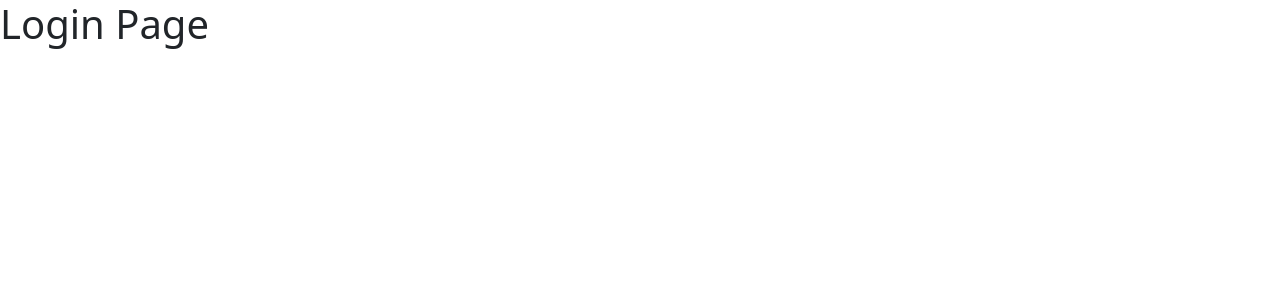
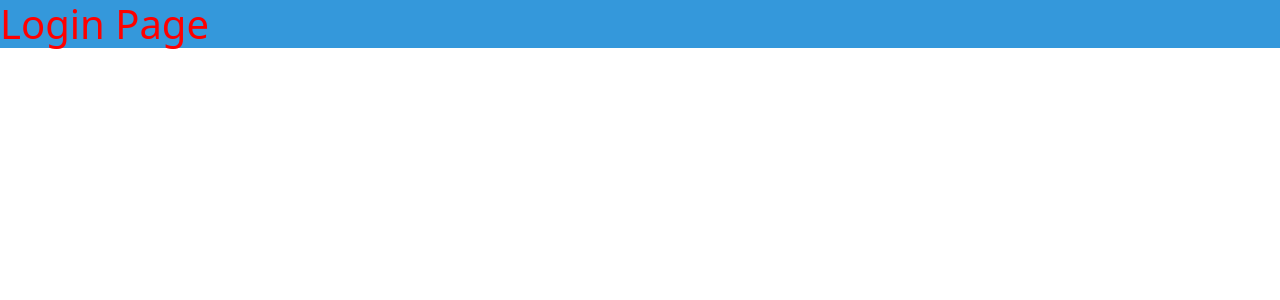
Before and after one commit to desh1997/stafrontend, a React (Create React App) app in the folder stafrontend/: page /login in a window 1280 px wide. Shown: the top 300 px of the page. Built offline with nearby package versions, Linux system fonts and the light colour scheme.

Commit message:
integrated auth.css file for styling login and register pages

```diff
--- /dev/null
+++ b/stafrontend/src/Components/Assets/auth.css
@@ -0,0 +1,5 @@
+.login-container {
+    background-color: #3498db; /* Replace with the desired background color */
+    /* You can add other CSS properties here, like padding, margin, etc. */
+    color: red;
+}
--- a/stafrontend/src/Components/Auth/Login.js
+++ /dev/null
@@ -1,5 +0,0 @@
-export const Login = () => {
-    return (
-        <h1>Login Page</h1>
-    )
-}
--- /dev/null
+++ b/stafrontend/src/Components/Auth/Login.jsx
@@ -0,0 +1,10 @@
+/* import Axios from '../../utility/api'; */
+import '../Assets/auth.css';
+
+export const Login = () => {
+  return (
+      <h1 class="login-container">Login Page</h1>
+  );
+};
+
+export default Login;
--- a/stafrontend/src/Components/Auth/Register.js
+++ b/stafrontend/src/Components/Auth/Register.jsx
@@ -1,5 +1,9 @@
+import Axios from '../../utility/api';
+
 export const Register = () => {
     return (
         <h1>Register Page</h1>
     )
 }
+
+export default Register;
--- a/stafrontend/src/Components/Landing.js
+++ b/stafrontend/src/Components/Landing.jsx
@@ -17,3 +17,5 @@ export const Landing = () => {
         </div>
     )
 }
+
+export default Landing;
```
